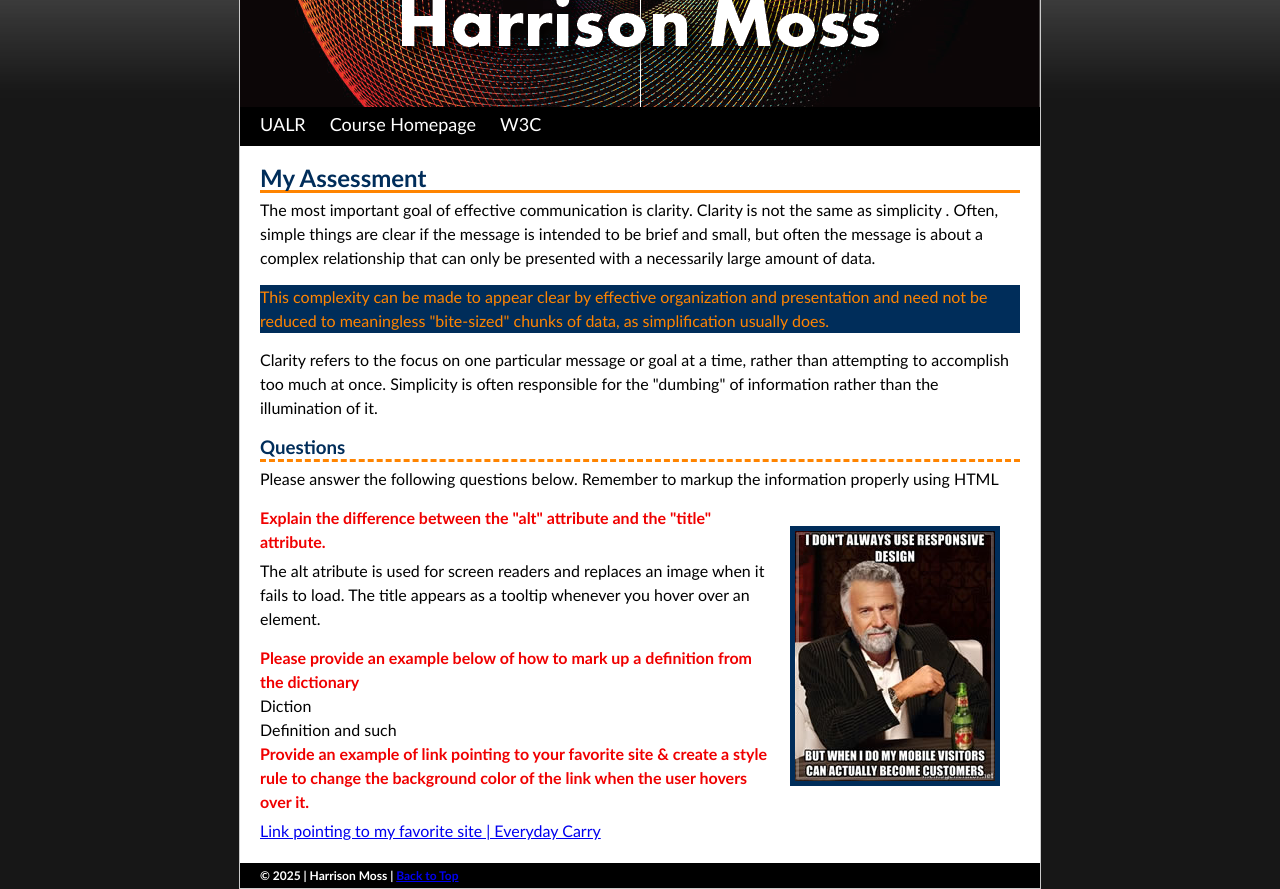
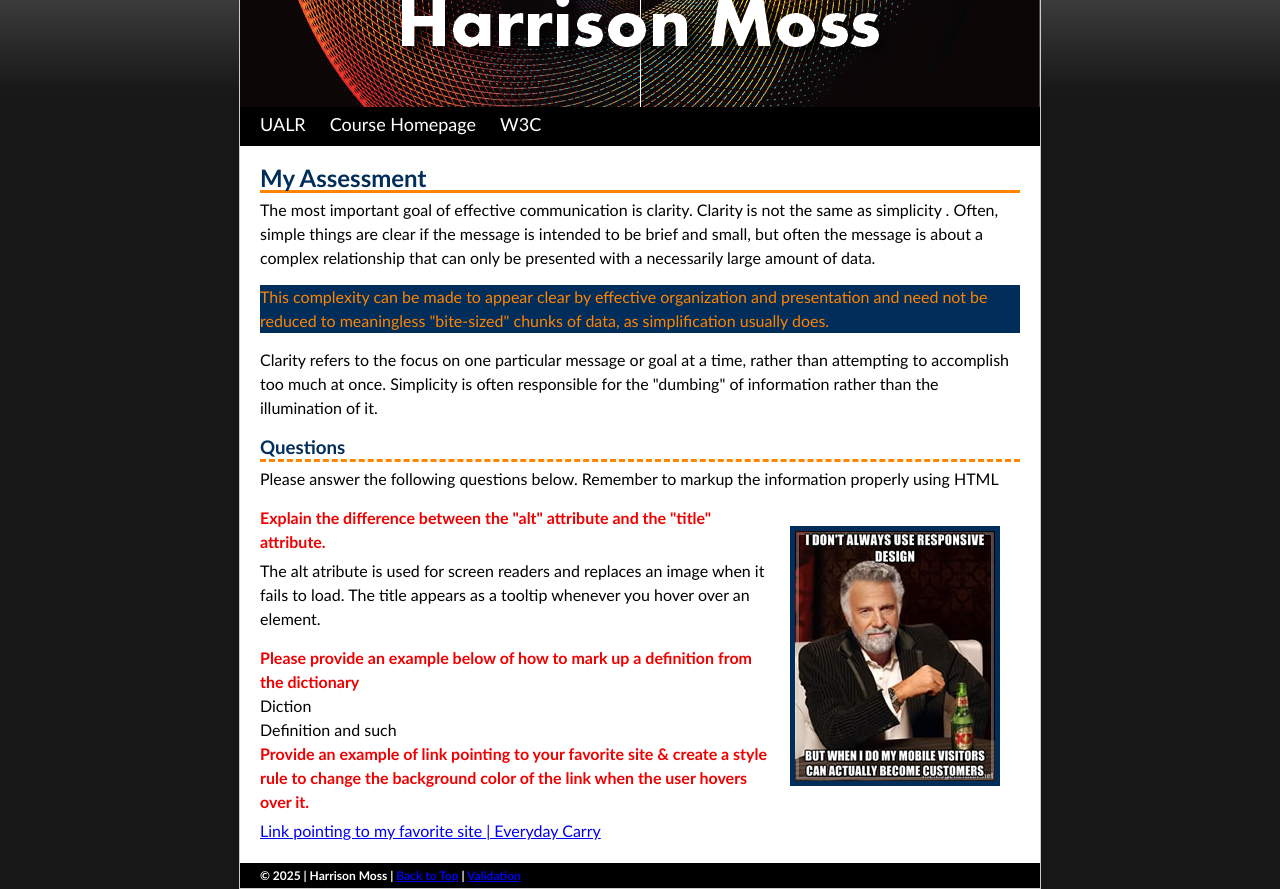
Before and after one commit to HJMoss/ifsc-3342, a plain HTML site: page pre-assessment/index.html in a window 1280 px wide. Shown: the part 54-943 px from the top of the page. Drawn offline with Linux system fonts and the light colour scheme.

Commit message:
Finished Pre-Assessment

```diff
--- a/pre-assessment/index.html
+++ b/pre-assessment/index.html
@@ -38,7 +38,7 @@
         <p><a class="favorite-site" href="https://everydaycarry.com/">Link pointing to my favorite site | Everyday Carry</a> </p>
       </div>
       <div id="footer">
-        <h6> © 2025 | Harrison Moss | <a href="#top">Back to Top</a></h6>
+        <h6> © 2025 | Harrison Moss | <a href="#top">Back to Top</a> | <a href="https://validator.w3.org/nu/?doc=https%3A%2F%2Fhjmoss.github.io%2Fifsc-3342%2Fpre-assessment%2Findex.html">Validation</a></h6>
       </div>
     </div>
     </body>
```
